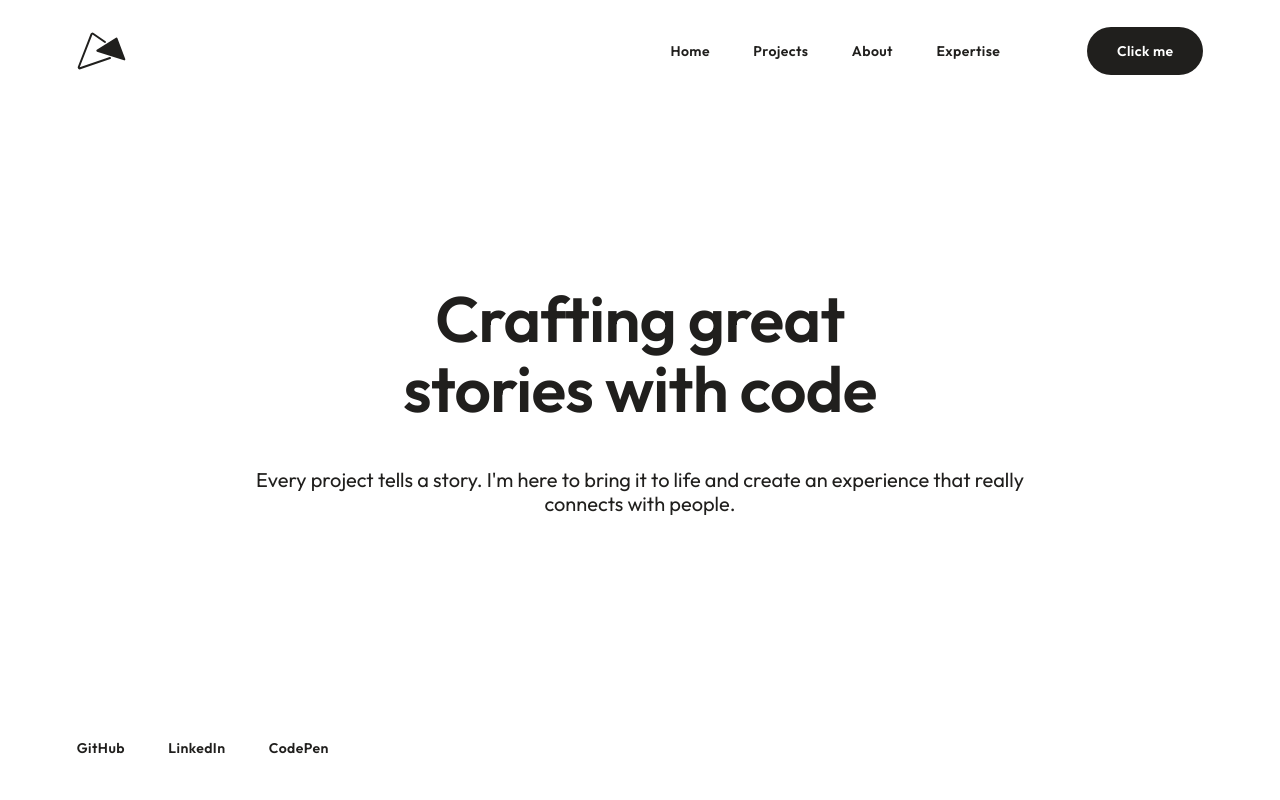
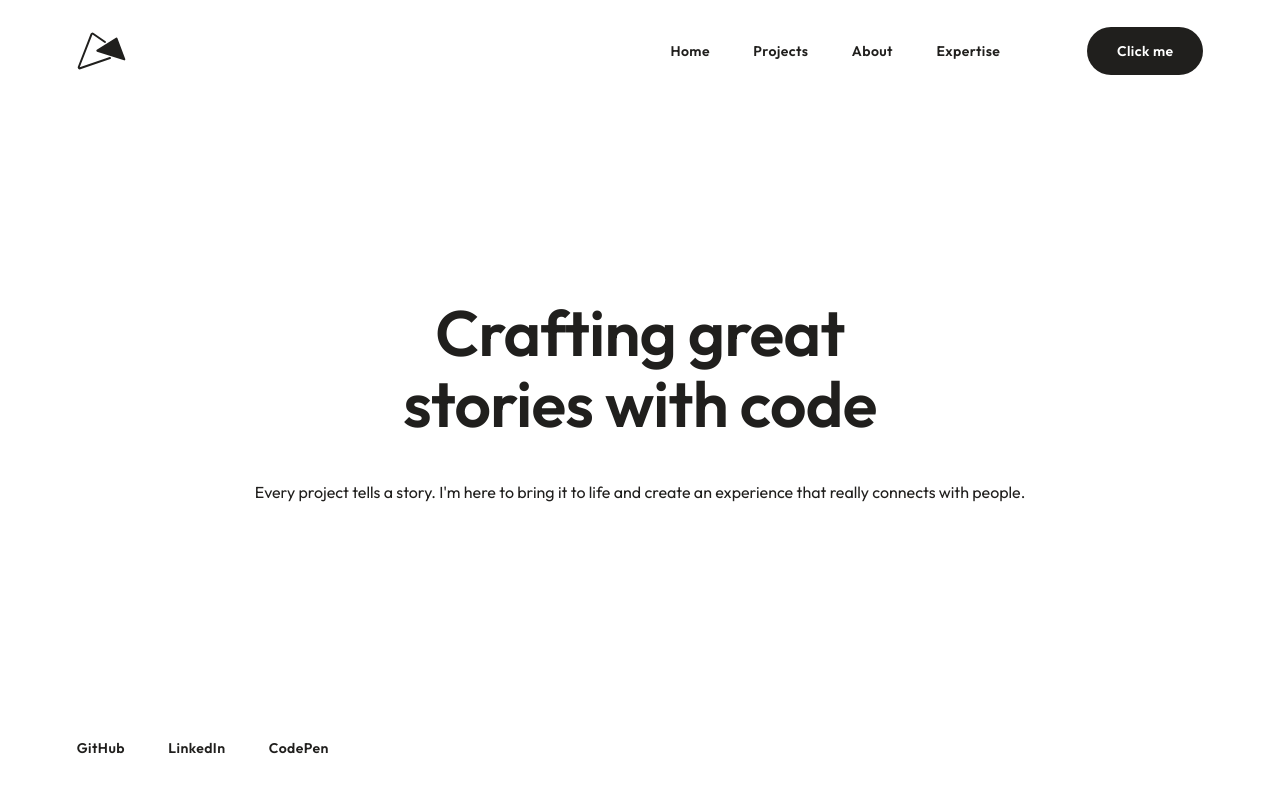
Before and after one commit to HoloNine/portfolio, a React (Vite) app: page / in a window 1280 px wide. Shown: the top 800 px of the page. Built offline with nearby package versions, Linux system fonts and the light colour scheme.

Commit message:
Refactor CSS and update global font sizes

```diff
--- a/src/index.css
+++ b/src/index.css
@@ -19,11 +19,10 @@
   --color--white-12: hsla(0, 0%, 100%, 0.12);
   --color--white-04: hsla(0, 0%, 100%, 0.04);
 
-  --font-size--display: clamp(3.625rem, 5vw, 5vw);
-  --font-size--headline: clamp(2.5rem, 3.6vw, 3.6vw);
-  --font-size--title: clamp(2rem, 2.2vw, 2.2vw);
-  --font-size--subtitle: clamp(1.25rem, 1.4vw, 1.4vw);
-  --font-size--body: clamp(1rem, 1vw, 1vw);
+  --font-size--display: clamp(3.5rem, 5vw, 5vw);
+  --font-size--headline: clamp(2.625rem, 3.6vw, 3.6vw);
+  --font-size--title: clamp(2rem, 2.75vw, 2.75vw);
+  --font-size--body: clamp(1.125rem, 1vw, 1vw);
   --font-size--label: clamp(0.875rem, 0.9vw, 0.9rem);
 
   --space--16: clamp(0.5rem, 0.2857rem + 0.7143vw, 1rem);
```
